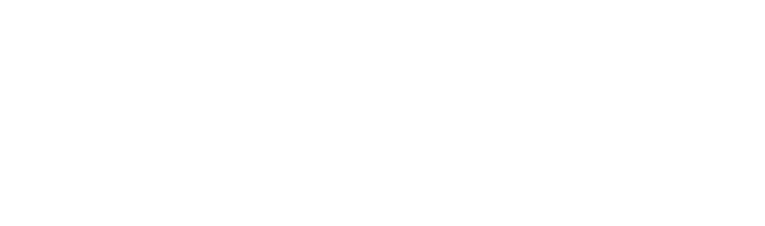
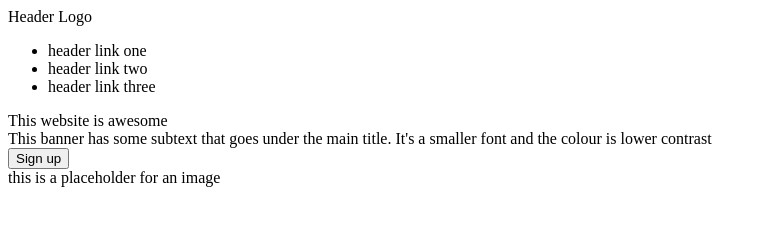
Before and after one commit to LankeAniket/odin-landing-page, a plain HTML site: page index.html in a window 1280 px wide. Shown: the whole page, without its empty margins (0-765 px from the left). Drawn offline with Linux system fonts and the light colour scheme.

Commit message:
Adder header and banner section to html

```diff
--- a/index.html
+++ b/index.html
@@ -9,5 +9,27 @@
 </head>
 <body>
 
+    <header>
+        <div class="HeaderLogo">Header Logo</div>
+        <nav>
+            <ul>
+                <li>header link one</li>
+                <li>header link two</li>
+                <li>header link three</li>
+            </ul>
+        </nav>
+    </header>
+
+    <div class="banner">
+        <div class="leftside">
+            <div class="bannerHeader">This website is awesome</div>
+            <div class="bannerSubtext">This banner has some subtext that goes under the main title. It's a smaller font and the colour is lower contrast</div>
+            <button class="bannerButton">Sign up</button>
+        <div class="rightside">
+            <div class="bannerImage">this is a placeholder for an image</div>
+        </div>
+        </div>
+    </div>
+
 </body>
 </html>
```
